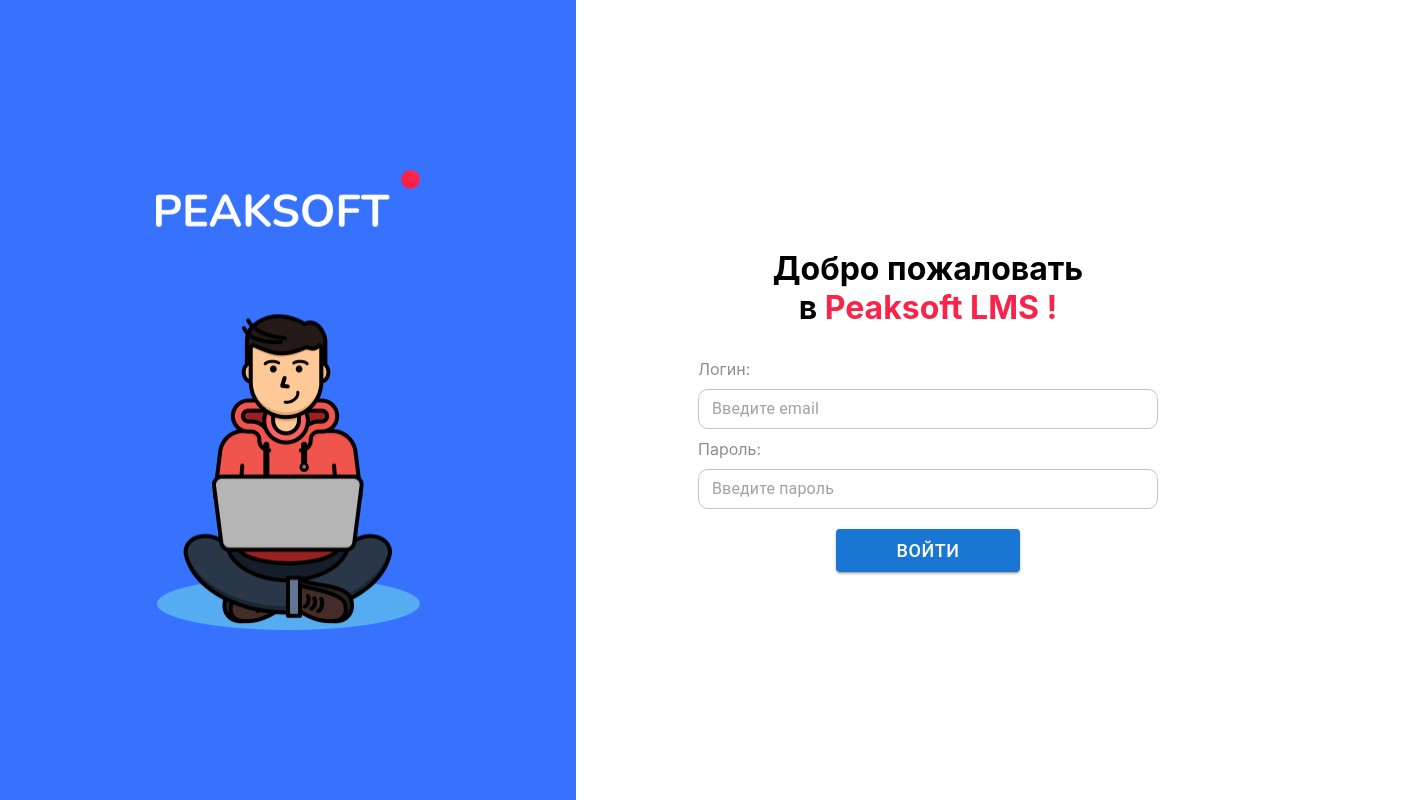
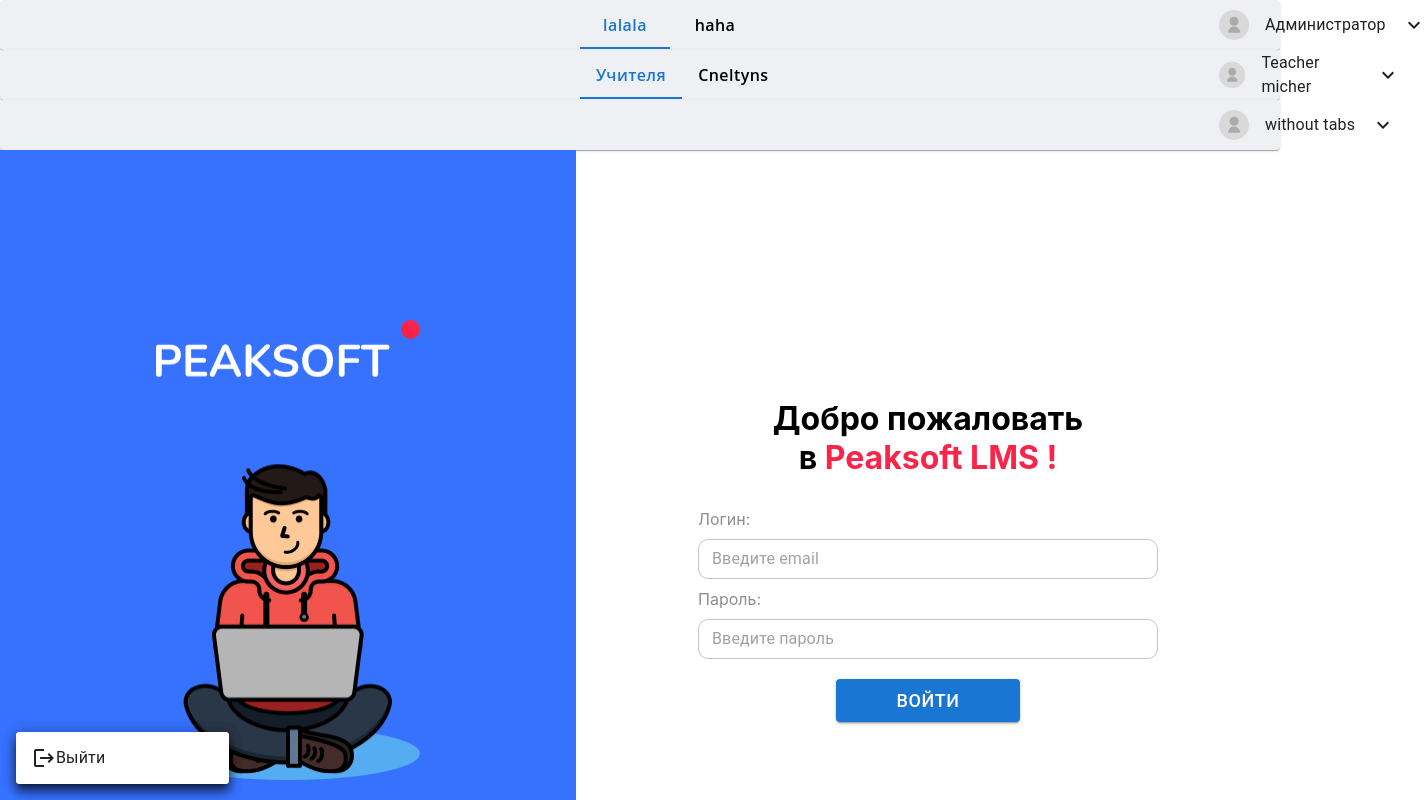
Before and after one commit to peaksoft-school/canva-peaksoft-web, a React (Create React App) app: page /login in a window 1280 px wide. Shown: the top 800 px of the page, 1426 px wide, since content can reach past the window. Built offline with nearby package versions, Linux system fonts and the light colour scheme.

Commit message:
the right way of using header component

```diff
--- a/src/App.js
+++ b/src/App.js
@@ -1,8 +1,39 @@
 import './App.css'
 import MainRouter from './routes/MainRouter'
+import Header from './components/Header/Header'
+import React from 'react'
+
+const TEACHER_TABS = [
+   {
+      title: 'Учителя',
+      link: '/teachers'
+   },
+   {
+      title: 'Cneltyns',
+      link: '/blabla'
+   }
+]
+
+const ADMIN_TABS = [
+   {
+      title: 'lalala',
+      link: '/lalal'
+   },
+   {
+      title: 'haha',
+      link: '/hahah'
+   }
+]
 
 function App() {
-   return <MainRouter />
+   return(
+      <>
+         <Header role="Администратор" withTabs tabs={ADMIN_TABS}/>
+         <Header role="Teacher micher" withTabs tabs={TEACHER_TABS}/>
+         <Header role="without tabs" />
+         <MainRouter />
+      </>
+   )
 }
 
 export default App
--- a/src/components/Header/Header.js
+++ b/src/components/Header/Header.js
@@ -6,6 +6,8 @@
 import KeyboardArrowDownIcon from '@mui/icons-material/KeyboardArrowDown'
 import styled from 'styled-components'
 import { ReactComponent as UserLogo } from '../../assets/icons/userLogo.svg'
+import HeaderTabs from './HeaderTabs'
+
 
 const StyledPaper = styled(Paper)`
    &.MuiPaper-root {
@@ -44,15 +46,26 @@
    align-items: center;
 `
 
-export default function Header({
-   user = 'admin',
-   open,
-   anchorEl,
-   handleClick,
-   handleClose,
-}) {
+export default function Header({ role, withTabs = false, tabs = [] }) {
+   const anchorEl = null //я не знаю что тут должно быть сами сделаете правильно
+   const open = true
+
+
+   const handleClick = () => {
+      // do something
+   }
+
+   const handleClose = () => {
+      // do some thing
+   }
+
+
+
+
    return (
       <StyledPaper>
+         {withTabs && <HeaderTabs role={role} tabs={tabs}/>}
+
          <StyledDiv
             id="basic-button"
             aria-controls={open ? 'basic-menu' : undefined}
@@ -76,7 +89,7 @@
             </Menu>
             <StyledDivWrapper>
                <UserLogo />
-               <StyledText>{user}</StyledText>
+               <StyledText>{role}</StyledText>
                <KeyboardArrowDownIcon />
             </StyledDivWrapper>
          </StyledDiv>
--- a/src/components/Header/HeaderTabs.js/TabPanel.js
+++ b/src/components/Header/HeaderTabs.js
@@ -20,31 +20,13 @@
    margin-left: 580px;
 `
 
-export default function BasicTabs({ user }) {
+export default function HeaderTabs({ tabs = [] }) {
    const [value, setValue] = React.useState(0)
 
    const handleChange = (event, newValue) => {
       setValue(newValue)
    }
 
-   const tabs = [
-      <Tab sx={style} label="Студенты">
-         <NavLink to="/students">Students</NavLink>
-      </Tab>,
-   ]
-   if (user === 'admin') {
-      tabs.unshift(
-         <Tab sx={style} label="Учителя">
-            <NavLink to="/teachers">Учителя</NavLink>
-         </Tab>
-      )
-   } else {
-      tabs.unshift(
-         <Tab sx={style} label="Материалы">
-            <NavLink to="/materials">Материалы</NavLink>
-         </Tab>
-      )
-   }
    return (
       <StyledBox>
          <Tabs
@@ -52,7 +34,13 @@
             onChange={handleChange}
             aria-label="basic tabs example"
          >
-            {tabs}
+            {tabs.map(tabItem => {
+               return (
+                  <Tab sx={style} label={tabItem.title} key={tabItem.title}>
+                     <NavLink to={tabItem.link}>{tabItem.title}</NavLink>
+                  </Tab>
+               )
+            })}
          </Tabs>
       </StyledBox>
    )
--- a/src/containers/LessonForm.js
+++ b/src/containers/LessonForm.js
@@ -1,7 +1,7 @@
 import { Box, Paper } from '@mui/material'
 import React from 'react'
 import 'react-quill/dist/quill.snow.css'
-import { Editor } from '../components/TextEditor/Editor'
+import { Editor } from '../components/textEditor/Editor'
 import Button from '../components/UI/Button'
 import Input from '../components/UI/Input'
 
```
Also changed, not shown: src/components/Header/HeaderTabs.js/HeaderTabs.js (deleted, +0 -87 lines), 1 other file (tests, documents, lock files or other folders).
